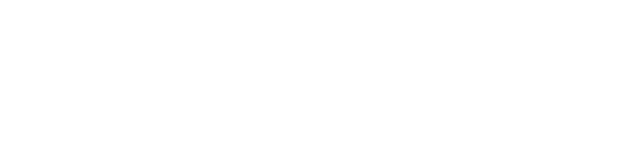
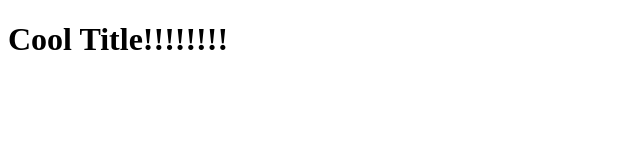
Before and after one commit to Rchristiani/tuesday, a plain HTML site: page index.html in a window 1280 px wide. Shown: the whole page, without its empty margins (0-640 px from the left). Drawn offline with Linux system fonts and the light colour scheme.

Commit message:
Adding my message

```diff
--- a/index.html
+++ b/index.html
@@ -5,6 +5,6 @@
 	<title>Tuesday 📅</title>
 </head>
 <body>
-
+	<h1>Cool Title!!!!!!!!</h1>
 </body>
 </html>
```
